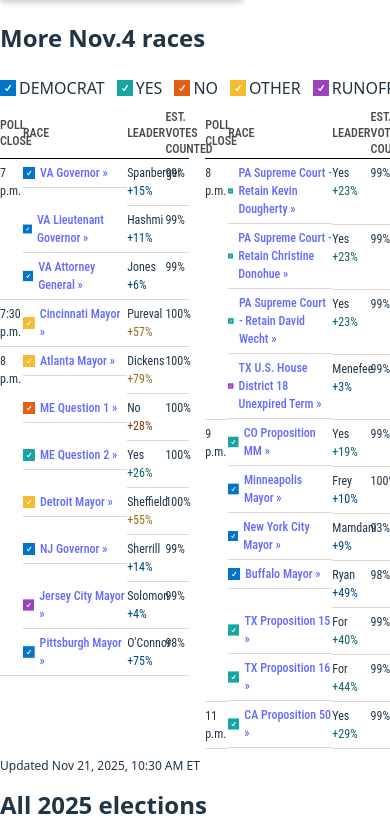
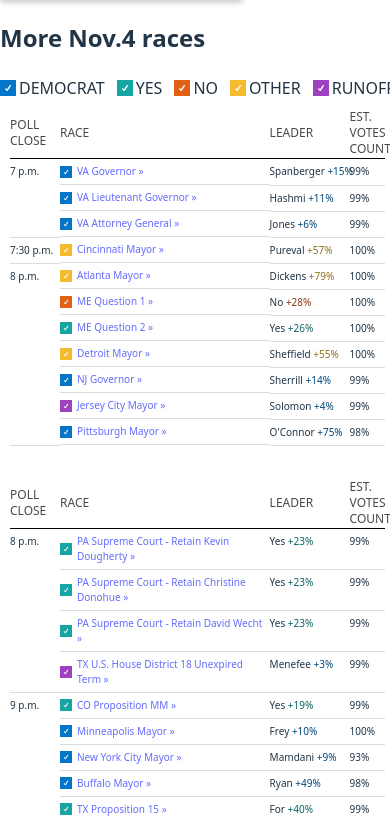
Before and after one commit to chen-luke/ap-news-election, a React (Vite) app: page / in a window 390 px wide. Shown: the part 1330-2148 px from the top of the page. Built offline with nearby package versions, Linux system fonts and the light colour scheme.

Commit message:
Enhance responsiveness of OtherRaces and RaceTable components for smaller screens

```diff
--- a/src/components/other-race/OtherRaces.tsx
+++ b/src/components/other-race/OtherRaces.tsx
@@ -11,6 +11,13 @@
   justify-content: space-between;
   align-items: flex-start;
   font-size: 0.875rem;
+  padding: 0px 10px;
+
+  @media (max-width: 1100px) {
+    flex-direction: column;
+    align-items: center;
+    gap: 1rem;
+  }
 `;
 
 export default function OtherRaces() {
--- a/src/components/other-race/RaceTable.tsx
+++ b/src/components/other-race/RaceTable.tsx
@@ -11,13 +11,11 @@
   text-align: left;
   color: rgb(73, 73, 73);
   border-bottom: 1px solid black;
-  min-width: 35px;
   padding-left: 0px;
   line-height: 1rem;
   font-size: 0.75rem;
   font-weight: 525;
   text-transform: uppercase;
-  width: 15%;
 `;
 
 const StyledTable = styled.table`
@@ -27,8 +25,61 @@
   margin-top: 0.5rem;
   margin-bottom: 0.5rem;
   font-size: 12px;
-  font-family: Roboto Condensed; // Font needs to be condense to fit in the table
   font-stretch: 50%;
+
+  svg {
+    flex-shrink: 0;
+  }
+
+  /* --- 1. Base Column Styling (Desktop) --- */
+
+  /* Target the <col> elements for Widths */
+
+  col:nth-child(1) {
+    width: 60px;
+  } /* Poll Close */
+
+  col:nth-child(2) {
+    width: auto;
+  } /* Race (Flexible) */
+
+  col:nth-child(3) {
+    width: 100px;
+  } /* Leader */
+
+  col:nth-child(4) {
+    width: 70px;
+  } /* Est. Votes */
+
+  /* Prevent wrapping on the 2nd to last column (Leader) */
+  tbody tr td:nth-last-of-type(2) {
+    white-space: nowrap;
+  }
+
+  @media (max-width: 1100px) {
+    width: 100%;
+  }
+
+  @media (max-width: 400px) {
+    font-size: 10px; /* Smaller font for mobile */
+
+    /* Shrink fixed columns to give "Race" more room */
+    col:nth-child(1) {
+      width: 50px;
+    } /* Poll Close */
+    col:nth-child(3) {
+      width: 80px;
+    } /* Leader */
+    col:nth-child(4) {
+      width: 35px;
+    } /* Est Votes */
+
+    /* Optional: tightening padding could help here too */
+    td,
+    th {
+      padding-right: 2px;
+    }
+  }
 `;
 
 export default function RaceTable({ data }: { data: AllRaceType[] }) {
@@ -79,10 +130,10 @@
   const renderTable = (races: RenderReadyRace[], tableIndex: number) => (
     <StyledTable key={tableIndex}>
       <colgroup>
-        <col style={{ width: '15%' }} />
-        <col style={{ width: '68%' }} />
-        <col style={{ width: '25%' }} />
-        <col style={{ width: '5%' }} />
+        <col /> {/* Poll Close (width set in StyledTable) */}
+        <col /> {/* Race (width set in StyledTable) */}
+        <col /> {/* Leader (width set in StyledTable) */}
+        <col /> {/* Est Votes (width set in StyledTable) */}
       </colgroup>
       <thead>
         <tr>
```
